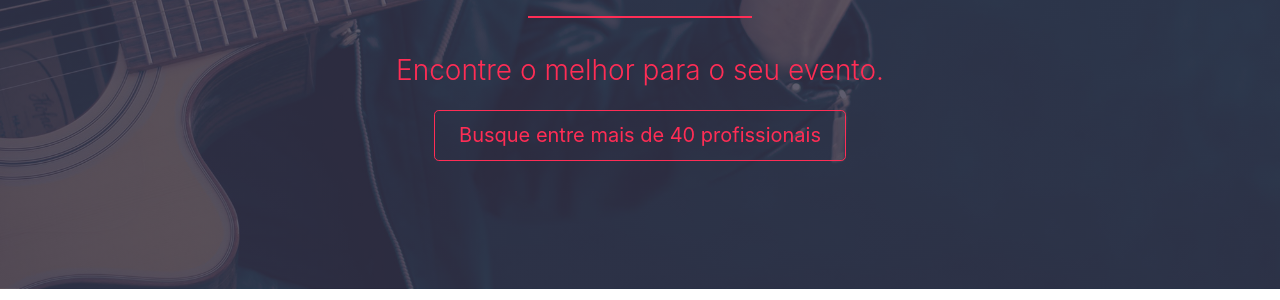
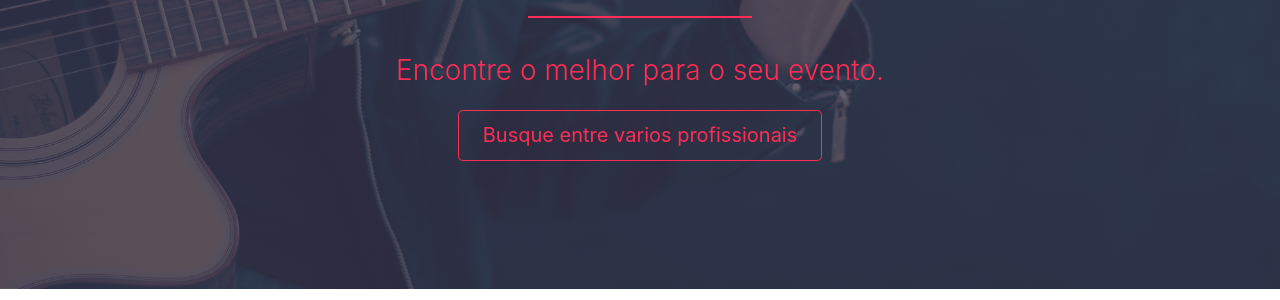
Before and after one commit to tocaki/tocaki.github.io, a Jekyll site: the page built from index.html, in a window 1280 px wide. Shown: the part 313-613 px from the top of the page. Built offline with Jekyll 4.4.1, drawn with Linux system fonts in a browser that asks for light colours.

Commit message:
Updated index.html

```diff
--- a/index.html
+++ b/index.html
@@ -1,12 +1,12 @@
 ---
 layout: default
-banner_button: Busque entre mais de 40 profissionais
+banner_button: Busque entre varios profissionais
 banner_lead: Encontre o melhor para o seu evento.
-about: >
-  Tocaki é uma plataforma que acredita nos artistas e
-  busca oferecer as oportunidades que eles merecem. O nosso
-  objetivo é auxiliar na divulgação dos artistas que precisam,
-  de forma moderna, funcional e inovadora!
+about: >-
+  Tocaki é uma plataforma que acredita nos artistas e busca oferecer as
+  oportunidades que eles merecem. O nosso objetivo é auxiliar na divulgação dos
+  artistas que precisam, de forma moderna, funcional e inovadora!
+published: true
 ---
 
 <p class="pull-xs-right p-a-1">
```
